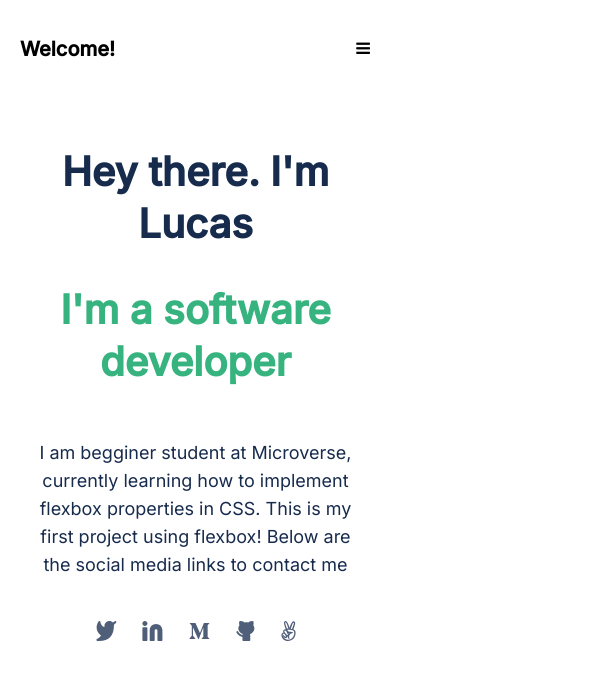
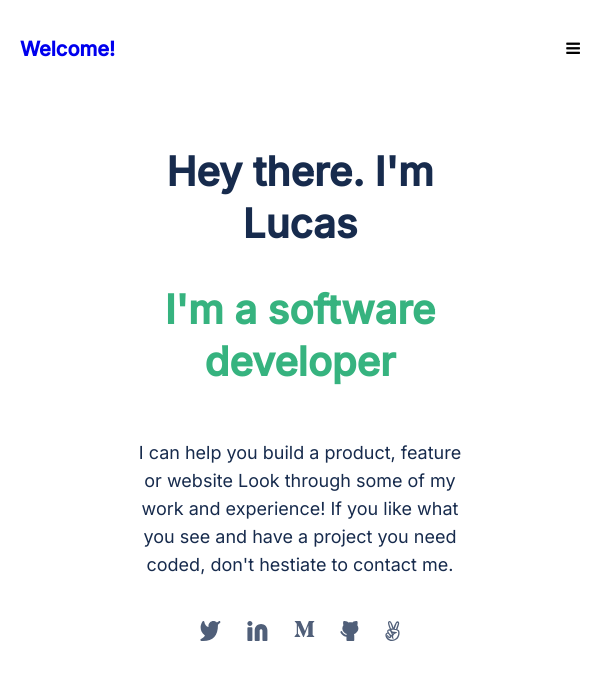
Before and after one commit to mullenlucas/portfolio_main, a plain HTML site: page index.html in a window 600 px wide. Drawn offline with Linux system fonts and the light colour scheme.

Commit message:
update html and css
Updates made based on the corrections of the previous submission on microverse

```diff
--- a/index.html
+++ b/index.html
@@ -9,30 +9,38 @@
     <title>Portfolio Project</title>
 </head>
 <body>
+    <header>
     <nav class="nav-bar">
+        <a href="#">
         <h1 class="title">Welcome!</h1>
+        </a>
         <a class="icon">
             <i class="fa fa-bars"></i>
         </a>
     </nav>
-    <section class="headline">
+    </header>
+    <section class="main-container">
+    <div class="headline">
         <div class="intro-txt">
-            <h2 class="wave-txt">Hey there. I'm Lucas</h2>
-            <h2 class="desc-txt">I'm a software developer</h2>
+            <h1 class="wave-txt">Hey there. I'm Lucas</h1>
+            <h1 class="desc-txt">I'm a software developer</h1>
         </div>
         <div class="main-headline-txt">
             <p>
-            I am begginer student at Microverse, currently learning how to implement flexbox properties in CSS. This is
-            my first project using flexbox! Below are the social media links to contact me
+                I can help you build a product, feature or website Look through some of my work and experience!
+                If you like what you see and have a project you need coded, don't hestiate to contact me.
             </p>
         </div>
         <div class="media-imgs">
-            <img src="imgs/twitter.svg" alt="Twitter img">
-            <img src="imgs/Linkedin-icon.svg" alt="Linkedin img">
-            <img src="imgs/medium.svg" alt="Medium img">
-            <img src="imgs/github.svg" alt="Github img">
-            <img src="imgs/angellist.svg" alt="Angellist img">
+            <ul>
+            <li><img src="imgs/twitter.svg" alt="Twitter img"></li>
+            <li><img src="imgs/Linkedin-icon.svg" alt="Linkedin img"></li>
+            <li><img src="imgs/medium.svg" alt="Medium img"></li>
+            <li><img src="imgs/github.svg" alt="Github img"></li>
+            <li><img src="imgs/angellist.svg" alt="Angellist img"></li>
+            </ul>
         </div>
+    </div>
     </section>
 
 </body>
--- a/styles.css
+++ b/styles.css
@@ -1,24 +1,41 @@
 @import url('https://fonts.googleapis.com/css2?family=Inter:wght@300;400;500&display=swap');
 
 /* Mobile setup */
-@media (min-width: 400px) {
+@media (min-width: 375px) and (max-width: 600px) {
+
   .nav-bar {
     display: flex;
     flex-direction: row;
     align-items: center;
     padding: 10px 12px;
     justify-content: space-between;
-    max-width: 350px;
+    max-width: 600px;
   }
 
+  .nav-bar a{
+    text-decoration: none;
+  }
+
+  .title {
+    font-family: 'Inter', sans-serif;
+    font-style: normal;
+    font-weight: 600;
+    font-size: 20px;
+    line-height: 28px;
+  }
+  .main-container {
+    display: flex;
+    flex-direction: row;
+    justify-content: center;
+  }
   .headline {
     background-image: url("./imgs/header-illsutration-mobile@1x.png");
     background-repeat: no-repeat;
+
     display: flex;
     flex-direction: column;
     align-items: center;
     padding-top: 24px;
-    position: absolute;
     width: 375px;
   }
 
@@ -27,7 +44,7 @@
     height: 192px;
   }
 
-  .intro-txt h2 {
+  .intro-txt h1 {
     font-family: 'Inter', sans-serif;
     font-style: normal;
     font-weight: 700;
@@ -56,17 +73,18 @@
     height: 164px;
   }
 
-  .title {
-    font-family: 'Inter', sans-serif;
-    font-style: normal;
-    font-weight: 600;
-    font-size: 20px;
-    line-height: 28px;
-  }
-
   .media-imgs {
     display: flex;
     width: 200px;
     justify-content: space-between;
   }
+
+  .media-imgs ul {
+    list-style-type: none;
+    margin: 0;
+    padding: 0;
+    display: flex;
+    justify-content: space-between;
+    width: 200px;
+  }
 }
```
